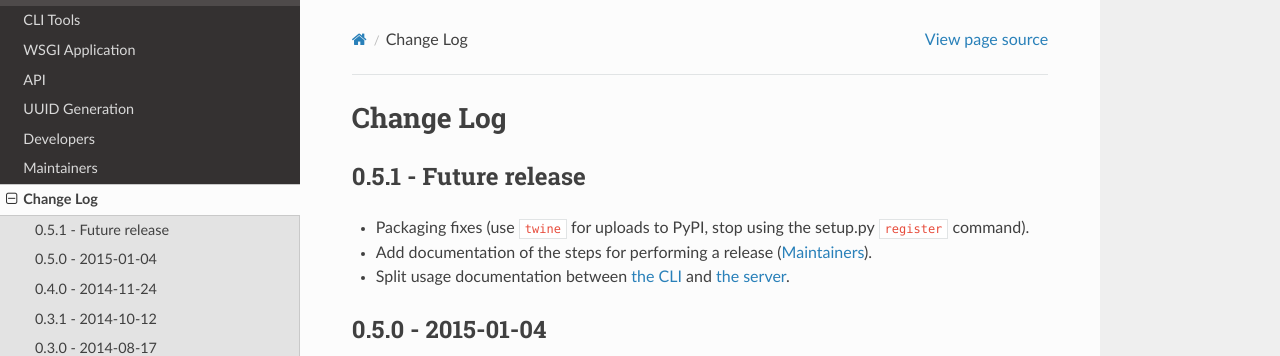
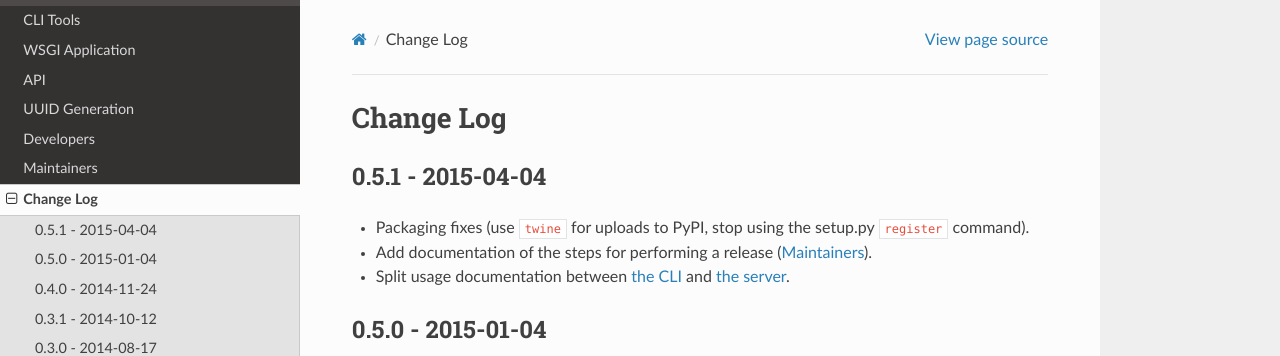
Before and after one commit to 56quarters/avalonms, a Sphinx documentation site: the page built from doc/source/changes.rst, in a window 1280 px wide and 900 px high. Shown: the top 356 px of the window. Built offline with Sphinx 7.4.7 and the Read the Docs theme 2.0.0, drawn with Linux system fonts in a browser that asks for light colours.

Commit message:
Update changelog for 0.5.1 release

```diff
--- a/doc/source/changes.rst
+++ b/doc/source/changes.rst
@@ -1,8 +1,8 @@
 Change Log
 ==========
 
-0.5.1 - Future release
-----------------------
+0.5.1 - 2015-04-04
+------------------
 * Packaging fixes (use ``twine`` for uploads to PyPI, stop using the setup.py
   ``register`` command).
 * Add documentation of the steps for performing a release (:doc:`maintainers`).
```
